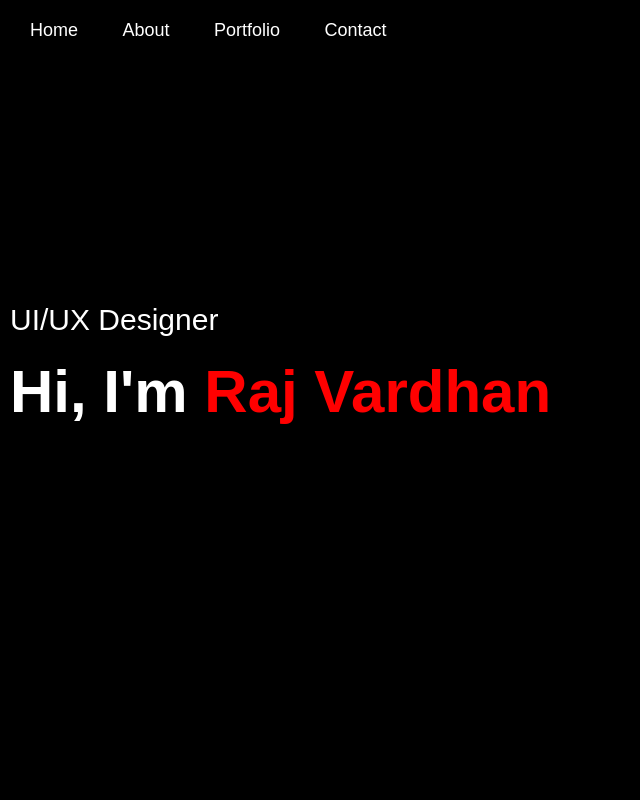
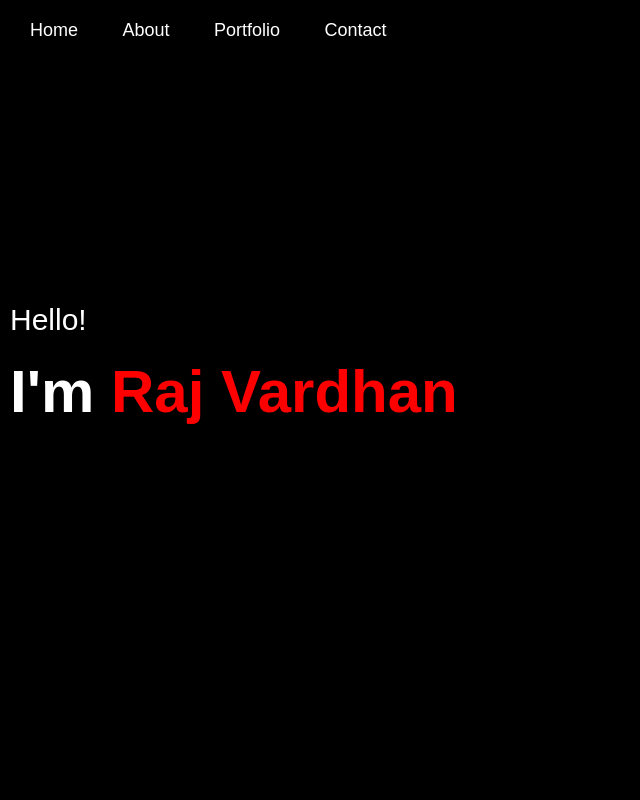
Before and after one commit to raj2913/raj, a plain HTML site: page index.html in a window 1280 px wide. Shown: the top 800 px of the page, without its empty margins (0-640 px from the left). Drawn offline with Linux system fonts and the light colour scheme.

Commit message:
Update index.html

```diff
--- a/index.html
+++ b/index.html
@@ -22,9 +22,9 @@
         </nav>
         <div class="header-text">
             <p>
-                UI/UX Designer
+                Hello!
             </p>
-            <h1>Hi, I'm <span>Raj Vardhan</span></h1>
+            <h1>I'm <span>Raj Vardhan</span></h1>
         </div>
     </div>
 
```
